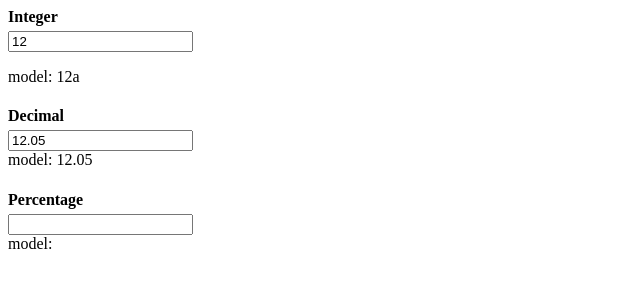
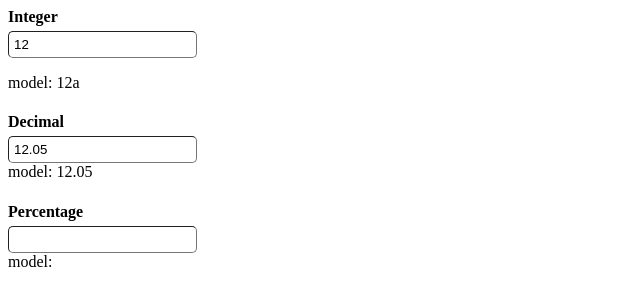
Before and after one commit to huymach91/ngx-basic-number-input, an Angular app: page / in a window 1280 px wide. Shown: the top 306 px of the page, without its empty margins (0-640 px from the left). Built offline with nearby package versions, Linux system fonts and the light colour scheme.

Commit message:
1 file modified

```diff
--- a/src/app/app.component.css
+++ b/src/app/app.component.css
@@ -5,3 +5,9 @@ p {
 h4 {
   margin-bottom: 5px;
 }
+
+input {
+  padding: 5px;
+  border-radius: 5px;
+  border-width: 1px;
+}
```
